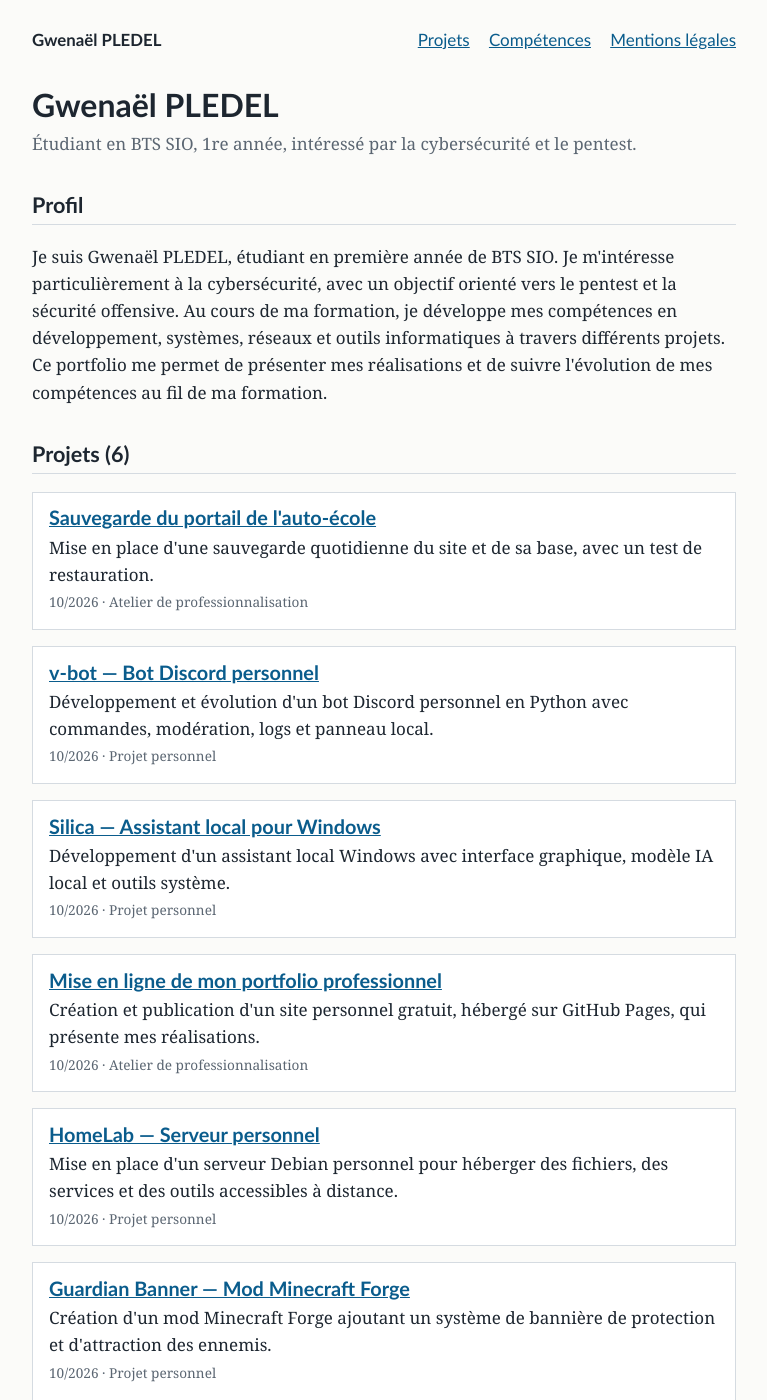
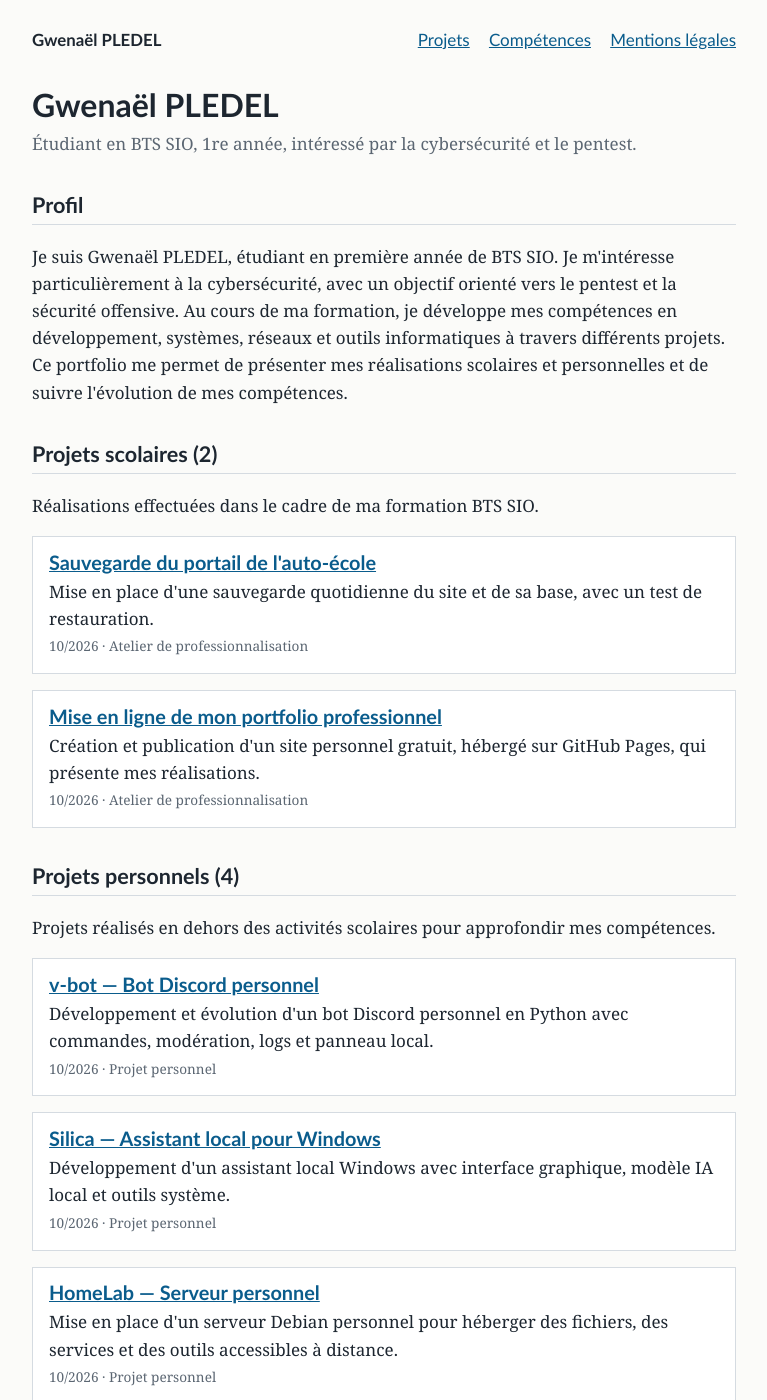
Before and after one commit to vzsca/Portfolio-Gwenael, a Jekyll site: the page built from index.html, in a window 1280 px wide and 1400 px high. Shown: the whole window, without its empty margins (256-1023 px from the left). Built offline with Jekyll 4.4.1, drawn with Linux system fonts in a browser that asks for light colours; some of the changed text lies outside the part shown.

Commit message:
Séparer les projets scolaires et personnels

```diff
--- a/index.html
+++ b/index.html
@@ -5,12 +5,25 @@ layout: default
 <p class="sous-titre">{{ site.description }}</p>
 
 <h2>Profil</h2>
-<p>Je suis Gwenaël PLEDEL, étudiant en première année de BTS SIO. Je m'intéresse particulièrement à la cybersécurité, avec un objectif orienté vers le pentest et la sécurité offensive. Au cours de ma formation, je développe mes compétences en développement, systèmes, réseaux et outils informatiques à travers différents projets. Ce portfolio me permet de présenter mes réalisations et de suivre l'évolution de mes compétences au fil de ma formation.</p>
+<p>Je suis Gwenaël PLEDEL, étudiant en première année de BTS SIO. Je m'intéresse particulièrement à la cybersécurité, avec un objectif orienté vers le pentest et la sécurité offensive. Au cours de ma formation, je développe mes compétences en développement, systèmes, réseaux et outils informatiques à travers différents projets. Ce portfolio me permet de présenter mes réalisations scolaires et personnelles et de suivre l'évolution de mes compétences.</p>
 
 {% assign projets = site.projets | sort: "date" | reverse %}
+{% assign projets_ecole = projets | where: "type", "ecole" %}
+{% assign projets_perso = projets | where: "type", "perso" %}
 
-<h2 id="projets">Projets ({{ projets.size }})</h2>
-{% for p in projets %}
+<h2 id="projets-ecole">Projets scolaires ({{ projets_ecole.size }})</h2>
+<p>Réalisations effectuées dans le cadre de ma formation BTS SIO.</p>
+{% for p in projets_ecole %}
+<article class="carte">
+  <h3><a href="{{ p.url | relative_url }}">{{ p.title }}</a></h3>
+  <p>{{ p.resume }}</p>
+  <p class="meta">{{ p.date | date: "%m/%Y" }} · {{ p.cadre }}</p>
+</article>
+{% endfor %}
+
+<h2 id="projets-perso">Projets personnels ({{ projets_perso.size }})</h2>
+<p>Projets réalisés en dehors des activités scolaires pour approfondir mes compétences.</p>
+{% for p in projets_perso %}
 <article class="carte">
   <h3><a href="{{ p.url | relative_url }}">{{ p.title }}</a></h3>
   <p>{{ p.resume }}</p>
@@ -19,15 +32,15 @@ layout: default
 {% endfor %}
 
 <h2 id="competences">Compétences du bloc 1</h2>
-<p>Chaque croix renvoie au projet qui la prouve. Le tableau se remplit tout seul à chaque projet ajouté.</p>
+<p>Chaque croix renvoie au projet scolaire qui la prouve. Le tableau se remplit tout seul à chaque projet scolaire ajouté.</p>
 <div class="defile">
 <table>
   <thead>
-    <tr><th scope="col">Compétence</th>{% for p in projets %}<th scope="col"><a href="{{ p.url | relative_url }}">P{{ forloop.rindex }}</a></th>{% endfor %}</tr>
+    <tr><th scope="col">Compétence</th>{% for p in projets_ecole %}<th scope="col"><a href="{{ p.url | relative_url }}">P{{ forloop.rindex }}</a></th>{% endfor %}</tr>
   </thead>
   <tbody>
   {% for c in site.data.competences %}
-    <tr><th scope="row">{{ c.libelle }}</th>{% for p in projets %}<td class="case">{% if p.competences contains c.code %}<a href="{{ p.url | relative_url }}" aria-label="{{ c.libelle }} : {{ p.title }}">X</a>{% endif %}</td>{% endfor %}</tr>
+    <tr><th scope="row">{{ c.libelle }}</th>{% for p in projets_ecole %}<td class="case">{% if p.competences contains c.code %}<a href="{{ p.url | relative_url }}" aria-label="{{ c.libelle }} : {{ p.title }}">X</a>{% endif %}</td>{% endfor %}</tr>
   {% endfor %}
   </tbody>
 </table>
```
